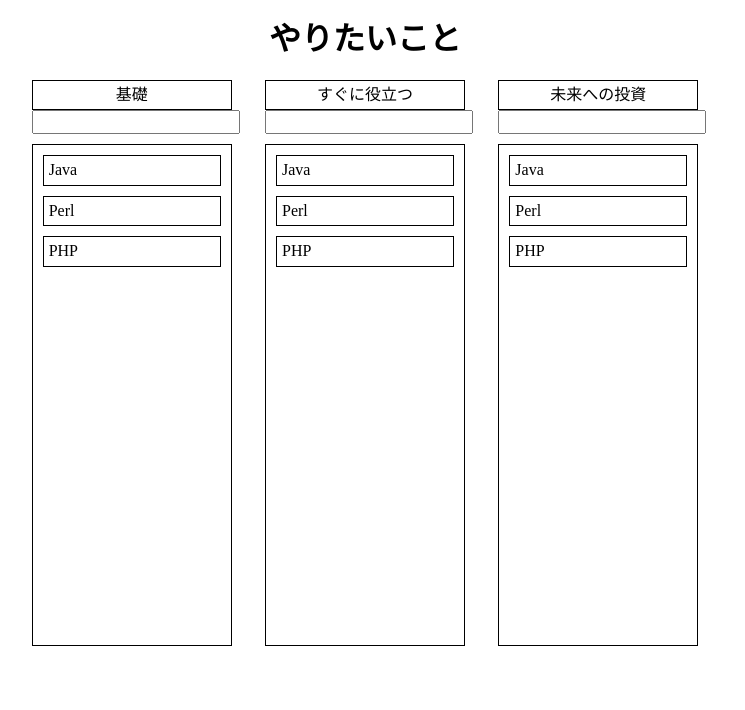
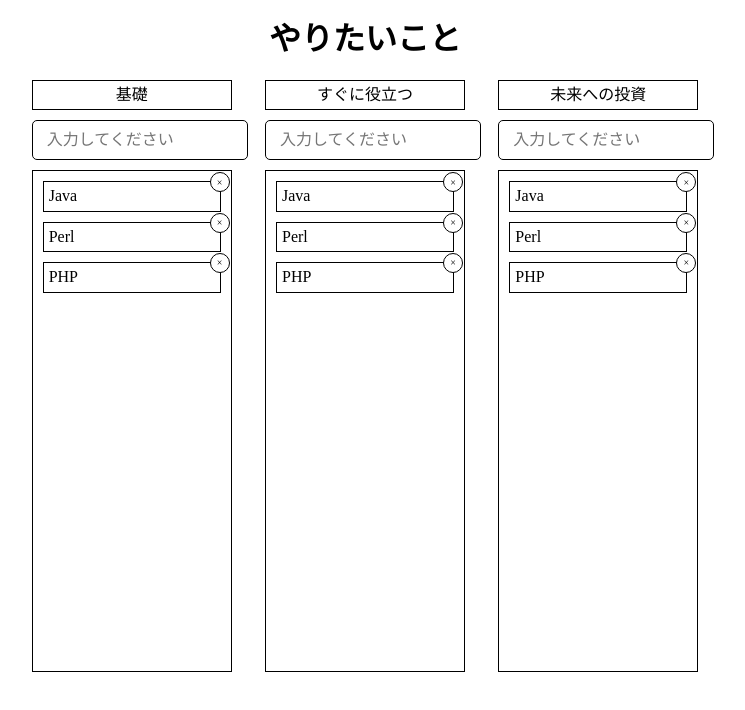
Before and after one commit to Aipakazuma/task-choice, a Vue app in the folder frontend/task-choice/: page / in a window 1280 px wide. Shown: the top 710 px of the page, without its empty margins (275-1020 px from the left). Built offline with nearby package versions, Linux system fonts and the light colour scheme.

Commit message:
[modify] 追加、削除できるように修正.

```diff
--- a/frontend/task-choice/src/components/LeafNodeWrapper.vue
+++ b/frontend/task-choice/src/components/LeafNodeWrapper.vue
@@ -4,28 +4,39 @@ import LeafNode from "@/components/LeafNode.vue";
 
 const items = ref<Array<string>>(["Java", "Perl", "PHP"]);
 const submit = (e) => {
+  if (e.target.value === "") {
+    return;
+  }
   items.value.push(e.target.value);
   e.target.value = "";
+};
+const deleteEvent = (targetIndex) => {
+  items.value = items.value.filter((v, index) => {
+    return index !== targetIndex;
+  });
 };
 </script>
 
 <template>
   <div>
-    <input type="text" @keyup.enter="submit" />
+    <input type="text" @keyup.enter="submit" placeholder="入力してください" />
     <ul>
-      <li v-for="item in items" :key="item">
+      <li v-for="(item, index) in items" :key="item">
         <leaf-node :name="item" />
+        <button @click="deleteEvent(index)" class="delete-button">×</button>
       </li>
     </ul>
   </div>
 </template>
 
 <style scoped>
-button {
-  display: block;
-  width: 100%;
-  margin-top: 20px;
-  padding: 5px 0;
+input {
+  padding: 10px 0;
+  border: 1px solid;
+  margin-top: 10px;
+  padding-left: 14px;
+  border-radius: 5px;
+  margin-left: auto;
 }
 
 ul {
@@ -41,5 +52,19 @@ li {
   border: 1px solid #000;
   padding: 5px;
   margin: 10px 10px;
+  overflow-wrap: break-word;
+  position: relative;
+}
+
+.delete-button {
+  position: absolute;
+  top: -10px;
+  right: -10px;
+  background: #fff;
+  border-radius: 50%;
+  border: 1px solid #000;
+  font-size: 10px;
+  width: 20px;
+  height: 20px;
 }
 </style>
```
